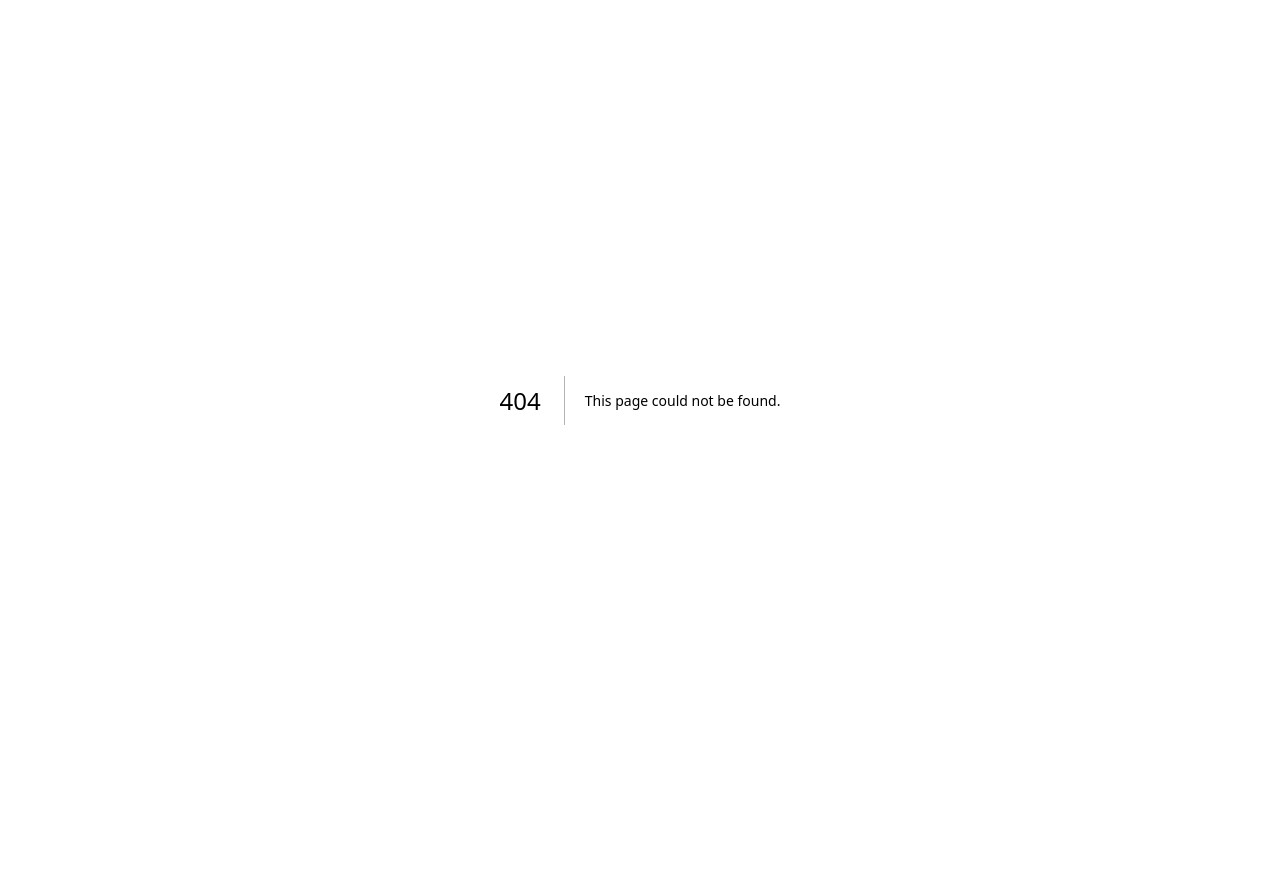
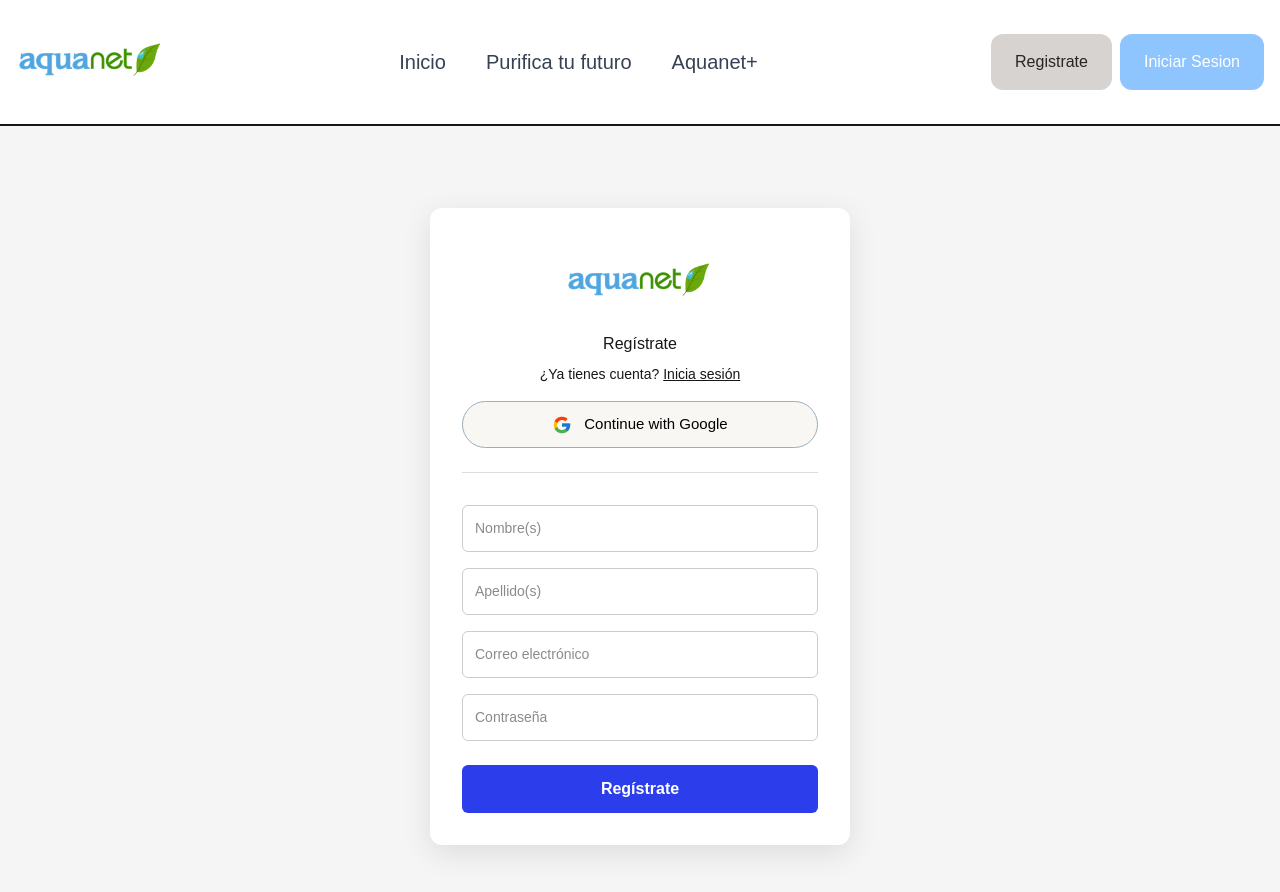
Before and after one commit to santipop1/AquanetFront, a Next.js app: page /registro in a window 1280 px wide. Before the commit this address had no page. Shown: the top 892 px of the page. Before the commit the page ends 800 px from the top, so only its background shows below. Built offline with nearby package versions, Linux system fonts and the light colour scheme.

Commit message:
register

```diff
--- a/src/app/inicio/Inicio.css
+++ b/src/app/inicio/Inicio.css
@@ -18,7 +18,6 @@
     display: flex;
     justify-content: center;
     align-items: center;
-    margin-bottom: 1.5rem;
   }
 
   /* Imágenes inline */
--- a/src/app/inicio/Inicio.tsx
+++ b/src/app/inicio/Inicio.tsx
@@ -1,5 +1,8 @@
+'use client';
+
 import './Inicio.css';
 import Image from 'next/image';
+import Link from 'next/link';
 import ContratarPlan from '@/components/ContratarPlan/ContratarPlan';
 import Footer from '@/components/Footer/Footer';
 
@@ -21,6 +24,12 @@ export default function Inicio() {
           </span>{' '}
           ofrecemos un software de gestión avanzada que te permite monitorear y administrar tu purificadora en tiempo real.
         </p>
+
+        <div className="registro-redirect">
+          <Link href="/registro" className="btn-ir-a-registro underline">
+            Ir a Registro
+          </Link>
+        </div>
       </header>
 
       {/* Onda superior */}
@@ -78,7 +87,7 @@ export default function Inicio() {
       {/* Planes de suscripción */}
       <section className="planes">
         <h2 className="titulo-planes">Elige tu plan</h2>
-        <div className="contenedor-planes">
+        <div className="contenedor-planes flex items-center">
           <ContratarPlan
             titulo="Plan Mensual"
             precio="$699"
@@ -89,7 +98,7 @@ export default function Inicio() {
             titulo="Plan Anual"
             precio="$579"
             periodicidad="al mes"
-            notaAdicional="un solo pago de $6948"
+            notaAdicional="un solo pago de $6,948"
             onContratar={() => alert("Plan anual contratado")}
           />
         </div>
--- /dev/null
+++ b/src/app/registro/Registro.css
@@ -0,0 +1,99 @@
+.registro-container {
+  display: flex;
+  justify-content: center;
+  align-items: center;
+  min-height: 100vh;
+  background: #f5f5f5;
+}
+
+.form-card {
+  background: white;
+  padding: 2rem;
+  border-radius: 12px;
+  box-shadow: 0 8px 30px rgba(0, 0, 0, 0.1);
+  max-width: 420px;
+  width: 100%;
+  text-align: center;
+  animation: fadeInUp 0.6s ease-out;
+}
+
+.logo-form {
+  margin-bottom: 1rem;
+}
+
+h2 {
+  margin: 0.5rem 0;
+}
+
+p {
+  font-size: 14px;
+  margin-bottom: 1rem;
+}
+
+.divider {
+  margin: 1.5rem 0;
+  border: none;
+  border-top: 1px solid #ddd;
+}
+
+form input {
+  width: 100%;
+  padding: 0.75rem;
+  margin: 0.5rem 0;
+  border-radius: 6px;
+  border: 1px solid #ccc;
+  font-size: 14px;
+}
+
+.registro-btn {
+  background-color: #2c3eec;
+  color: white;
+  padding: 0.75rem;
+  width: 100%;
+  border: none;
+  border-radius: 6px;
+  font-weight: bold;
+  font-size: 16px;
+  margin-top: 1rem;
+  cursor: pointer;
+  transition: background-color 0.2s;
+}
+
+.registro-btn:hover {
+  background-color: #1b2dc7;
+}
+
+/* ✅ Botón estilo Google */
+.google-auth-btn {
+  display: flex;
+  align-items: center;
+  gap: 12px;
+  justify-content: center;
+  border: 1.5px solid #9eaeb9;
+  background-color: #f9f7f4;
+  color: #000;
+  padding: 0.7rem 1.5rem;
+  border-radius: 999px;
+  font-weight: 500;
+  cursor: pointer;
+  transition: background-color 0.2s, box-shadow 0.2s;
+  width: 100%;
+  font-size: 15px;
+}
+
+.google-auth-btn:hover {
+  background-color: #f1efec;
+  box-shadow: 0 2px 6px rgba(0, 0, 0, 0.08);
+}
+
+/* Animación de entrada */
+@keyframes fadeInUp {
+  0% {
+    opacity: 0;
+    transform: translateY(40px);
+  }
+  100% {
+    opacity: 1;
+    transform: translateY(0);
+  }
+}
--- /dev/null
+++ b/src/app/registro/page.tsx
@@ -0,0 +1,97 @@
+'use client';
+
+import { useState } from 'react';
+import Image from 'next/image';
+import Header from '@/components/Header/Header';
+import './Registro.css';
+
+interface FormData {
+  nombre: string;
+  apellido: string;
+  correo: string;
+  contrasena: string;
+}
+
+export default function Registro() {
+  const [formData, setFormData] = useState<FormData>({
+    nombre: '',
+    apellido: '',
+    correo: '',
+    contrasena: '',
+  });
+
+  const handleChange = (e: React.ChangeEvent<HTMLInputElement>) => {
+    const { name, value } = e.target;
+    setFormData((prevData) => ({
+      ...prevData,
+      [name]: value,
+    }));
+  };
+
+  const handleSubmit = (e: React.FormEvent<HTMLFormElement>) => {
+    e.preventDefault();
+    alert(`Registrado:\n${JSON.stringify(formData, null, 2)}`);
+  };
+
+  return (
+    <>
+      <Header />
+      <div className="registro-container">
+        <div className="form-card">
+
+          <Image src="/logo.png" alt="aquaNet" width={150} height={60} className='mx-auto'/>
+
+
+          <h2>Regístrate</h2>
+          <p>¿Ya tienes cuenta? <a href="/login" className='underline'>Inicia sesión</a></p>
+
+          {/* Botón personalizado de Google */}
+          <button className="google-auth-btn">
+            <Image src="/google-icon.png" alt="Google" width={20} height={20} />
+            <span>Continue with Google</span>
+          </button>
+
+          <hr className="divider" />
+
+          <form onSubmit={handleSubmit}>
+            <input
+              type="text"
+              name="nombre"
+              placeholder="Nombre(s)"
+              value={formData.nombre}
+              onChange={handleChange}
+              required
+            />
+            <input
+              type="text"
+              name="apellido"
+              placeholder="Apellido(s)"
+              value={formData.apellido}
+              onChange={handleChange}
+              required
+            />
+            <input
+              type="email"
+              name="correo"
+              placeholder="Correo electrónico"
+              value={formData.correo}
+              onChange={handleChange}
+              required
+            />
+            <input
+              type="password"
+              name="contrasena"
+              placeholder="Contraseña"
+              value={formData.contrasena}
+              onChange={handleChange}
+              required
+            />
+            <button type="submit" className="registro-btn">
+              Regístrate
+            </button>
+          </form>
+        </div>
+      </div>
+    </>
+  );
+}
--- a/src/components/ContratarPlan/ContratarPlan.tsx
+++ b/src/components/ContratarPlan/ContratarPlan.tsx
@@ -17,12 +17,12 @@ const ContratarPlan = ({
   onContratar,
 }: ContratarPlanProps) => {
   return (
-    <div className="plan-card">
+    <div className="plan-card hover:-translate-y-1 duration-300 shadow-2xl">
       <h3 className="plan-titulo">{titulo}</h3>
       <p className="plan-precio">{precio}</p>
       <p className="plan-periodicidad">{periodicidad}</p>
       {notaAdicional && <p className="plan-nota">{notaAdicional}</p>}
-      <button className="plan-boton" onClick={onContratar}>
+      <button className="plan-boton bg-gradient-to-r from-green-400 to-green-600" onClick={onContratar}>
         Contratar
       </button>
     </div>
--- a/src/components/Footer/Footer.tsx
+++ b/src/components/Footer/Footer.tsx
@@ -1,7 +1,8 @@
 'use client';
 
 import Link from 'next/link';
-import { FaFacebookF, FaTwitter, FaInstagram } from 'react-icons/fa';
+import { FaFacebookF, FaInstagram } from 'react-icons/fa';
+import { FaXTwitter } from "react-icons/fa6";
 
 const Footer = () => {
   return (
@@ -27,12 +28,12 @@ const Footer = () => {
         {/* Redes sociales */}
         <div>
           <h3 className="font-semibold mb-2">Síguenos</h3>
-          <div className="flex gap-4 text-xl">
+          <div className="flex gap-4 text-xl justify-center">
             <a href="https://facebook.com" target="_blank" rel="noopener noreferrer" className="hover:text-blue-600">
               <FaFacebookF />
             </a>
-            <a href="https://twitter.com" target="_blank" rel="noopener noreferrer" className="hover:text-blue-600">
-              <FaTwitter />
+            <a href="https://twitter.com" target="_blank" rel="noopener noreferrer" className="hover:text-stone-900">
+              <FaXTwitter />
             </a>
             <a href="https://instagram.com" target="_blank" rel="noopener noreferrer" className="hover:text-pink-600">
               <FaInstagram />
--- a/src/components/Header/Header.tsx
+++ b/src/components/Header/Header.tsx
@@ -16,26 +16,26 @@ const Header = () => {
   const pathname = usePathname();
 
   return (
-    <header className="w-full border-b shadow-sm">
-      <div className="container mx-auto flex items-center justify-between px-4 py-3">
+    <header className="w-full border-b-2 shadow-sm">
+      <div className="container mx-auto flex items-center justify-between px-4 py-5">
 
         {/* Logo + Título */}
         <div className="flex items-center gap-2">
           <Link href="/">
-            <Image src="/logo.png" alt="Logo" width={32} height={32} />
+            <Image src="/logo.png" alt="Logo" width={150} height={150} />
           </Link>
 
         </div>
 
         {/* Navegación */}
-        <nav className="flex gap-6">
+        <nav className="flex gap-10">
           {Links.map(({ href, label }) => (
             <Link
               key={href}
               href={href}
               className={clsx(
-                "text-sm font-medium transition-colors hover:text-blue-600",
-                pathname === href ? "text-blue-600 underline" : "text-gray-600",
+                "text-xl hover:text-blue-400 hover:-translate-y-1 duration-300",
+                pathname === href ? "text-blue-400 underline" : "text-gray-700",
               )}
             >
               {label}
@@ -45,9 +45,8 @@ const Header = () => {
 
         {/* Botones de acción */}
         <div className="flex gap-2">
-        <ButtonText label="Registrarte" href="/register" size="sm"/>
-        <ButtonText label="Iniciar sesión" href="/login" variant='variant2' size='sm' />
-
+          <Link href={'/registro'} className='bg-stone-300 rounded-xl px-6 py-4 text-stone-800 hover:bg-stone-400 duration-300'>Registrate</Link>
+          <Link href={'/login'} className='bg-blue-300 rounded-xl px-6 py-4 text-white hover:bg-blue-400 duration-300'>Iniciar Sesion</Link>
         </div>
       </div>
     </header>
```
Also changed, not shown: public/google-icon.png (added), 1 other file (tests, documents, lock files or other folders).
